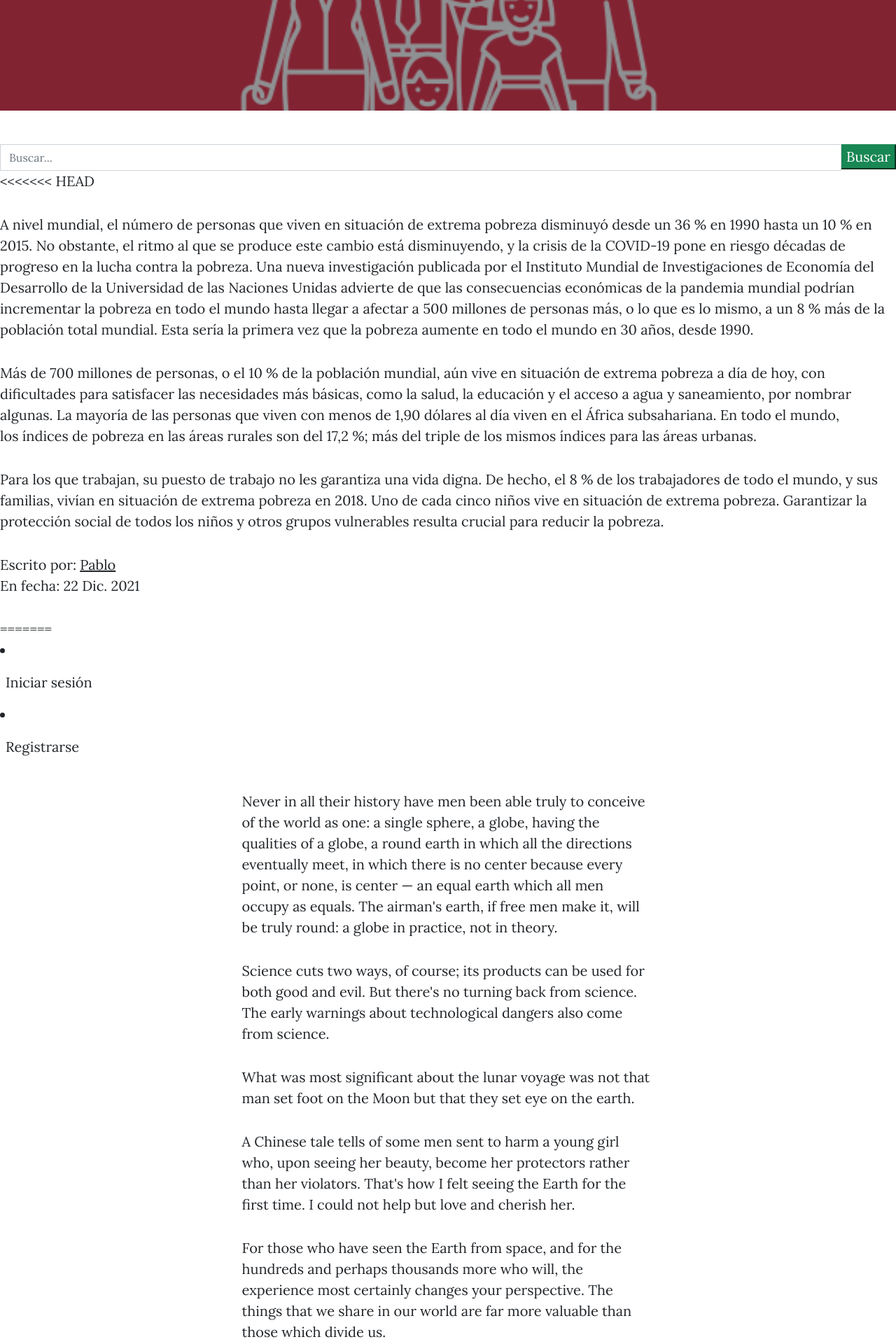
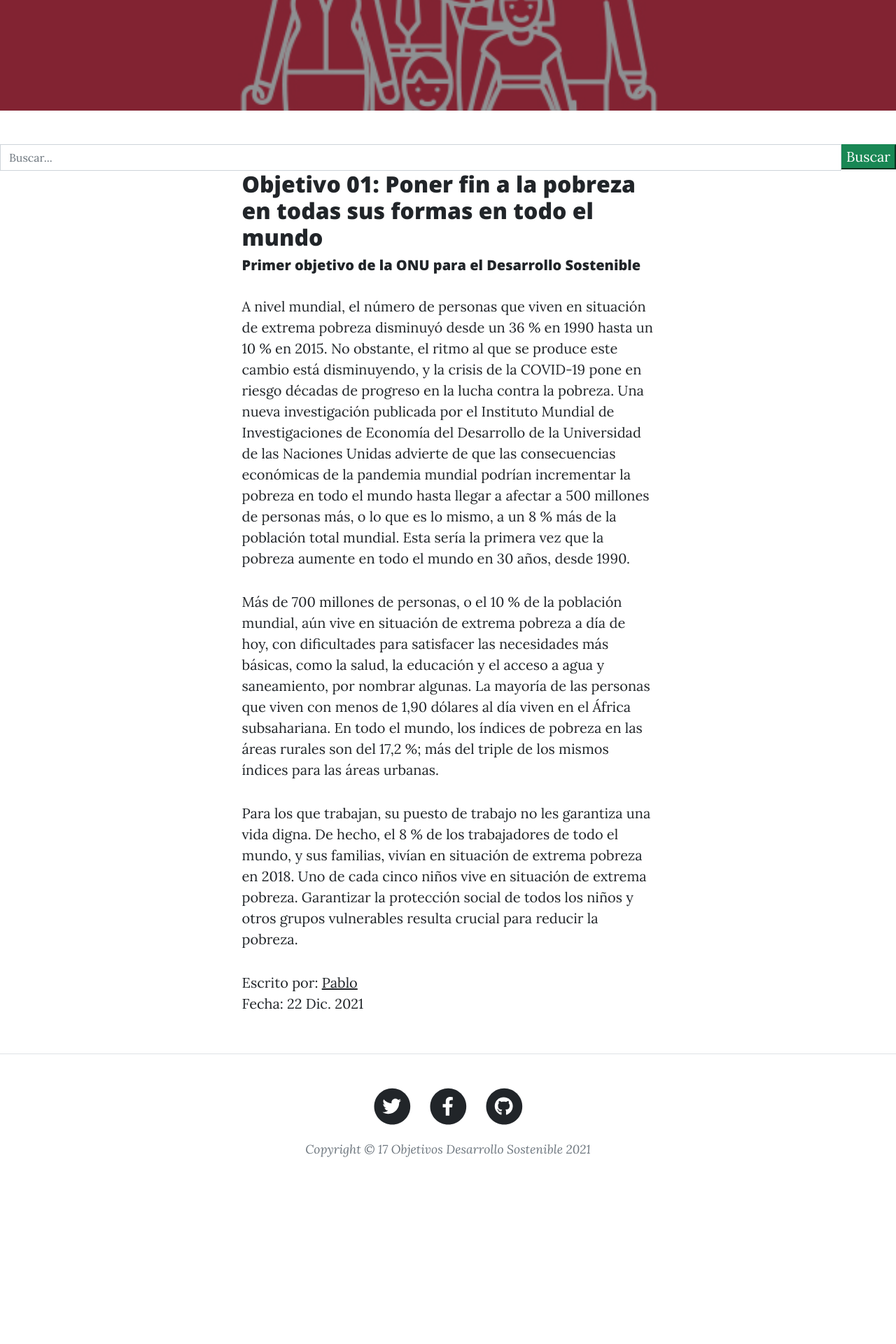
Before and after one commit to pablomercado90/blog_nuevo, a Django app: a page that uses blogpueba/templates/post.html in a window 1280 px wide. Shown: the part 410-2330 px from the top of the page at 70% size. After the commit the page ends 2063 px from the top, so only its background shows below. Run offline with Django 4.2, Linux system fonts and the light colour scheme; data comes from the database, SQL or seed files in the repository; some libraries are stand-ins or nearby versions.

Commit message:
vista post okok

```diff
--- a/blogpueba/templates/post.html
+++ b/blogpueba/templates/post.html
@@ -18,65 +18,27 @@ Escrito por: {{ verposts.autor }}
 {% endblock titulo_secundario%}
 
 {% block contenido%}
-<<<<<<< HEAD
-
-{{verposts.contenido | safe }}
-
-<p class="post-meta">
-    Escrito por:
-    <a href="#!"> {{ verposts.autor }}</a>
-    <br>
-    En fecha: {{ verposts.fecha_publicacion}}
-</p>
-
-=======
-<!-- Navigation-->
-                {% if user.is_authenticated %}
-
-                <li class="nav-item"><a class="nav-link px-lg-2 py-2 py-lg-3" href="{% url 'blog:categorias' %}">Categorias {{ Post.titulo }}</a></li>
-
-                {% else %}
-
-                <li class="nav-item"><a class="nav-link px-lg-2 py-2 py-lg-3" href="{% url 'login:login' %}">Iniciar sesión</a></li>
-                <li class="nav-item"><a class="nav-link px-lg-2 py-2 py-lg-3" href="{% url 'blog:registre' %}">Registrarse</a></li>
-
-                {% endif %}
-
-            </ul>
-        </div>
-    </div>
-</nav>
-
- <!-- Post Content-->
- <article class="mb-4">
+<article class="mb-4">
     <div class="container px-4 px-lg-5">
         <div class="row gx-4 gx-lg-5 justify-content-center">
             <div class="col-md-10 col-lg-8 col-xl-7">
-                <p>Never in all their history have men been able truly to conceive of the world as one: a single sphere, a globe, having the qualities of a globe, a round earth in which all the directions eventually meet, in which there is no center because every point, or none, is center — an equal earth which all men occupy as equals. The airman's earth, if free men make it, will be truly round: a globe in practice, not in theory.</p>
-                <p>Science cuts two ways, of course; its products can be used for both good and evil. But there's no turning back from science. The early warnings about technological dangers also come from science.</p>
-                <p>What was most significant about the lunar voyage was not that man set foot on the Moon but that they set eye on the earth.</p>
-                <p>A Chinese tale tells of some men sent to harm a young girl who, upon seeing her beauty, become her protectors rather than her violators. That's how I felt seeing the Earth for the first time. I could not help but love and cherish her.</p>
-                <p>For those who have seen the Earth from space, and for the hundreds and perhaps thousands more who will, the experience most certainly changes your perspective. The things that we share in our world are far more valuable than those which divide us.</p>
-                <h2 class="section-heading">The Final Frontier</h2>
-                <p>There can be no thought of finishing for ‘aiming for the stars.’ Both figuratively and literally, it is a task to occupy the generations. And no matter how much progress one makes, there is always the thrill of just beginning.</p>
-                <p>There can be no thought of finishing for ‘aiming for the stars.’ Both figuratively and literally, it is a task to occupy the generations. And no matter how much progress one makes, there is always the thrill of just beginning.</p>
-                <blockquote class="blockquote">The dreams of yesterday are the hopes of today and the reality of tomorrow. Science has not yet mastered prophecy. We predict too much for the next year and yet far too little for the next ten.</blockquote>
-                <p>Spaceflights cannot be stopped. This is not the work of any one man or even a group of men. It is a historical process which mankind is carrying out in accordance with the natural laws of human development.</p>
-                <h2 class="section-heading">Reaching for the Stars</h2>
-                <p>As we got further and further away, it [the Earth] diminished in size. Finally it shrank to the size of a marble, the most beautiful you can imagine. That beautiful, warm, living object looked so fragile, so delicate, that if you touched it with a finger it would crumble and fall apart. Seeing this has to change a man.</p>
-                <a href="#!"><img class="img-fluid" src="assets/img/post-sample-image.jpg" alt="..." /></a>
-                <span class="caption text-muted">To go places and do things that have never been done before – that’s what living is all about.</span>
-                <p>Space, the final frontier. These are the voyages of the Starship Enterprise. Its five-year mission: to explore strange new worlds, to seek out new life and new civilizations, to boldly go where no man has gone before.</p>
-                <p>As I stand out here in the wonders of the unknown at Hadley, I sort of realize there’s a fundamental truth to our nature, Man must explore, and this is exploration at its greatest.</p>
-                <p>
-                    Placeholder text by
-                    <a href="http://spaceipsum.com/">Space Ipsum</a>
-                    &middot; Images by
-                    <a href="https://www.flickr.com/photos/nasacommons/">NASA on The Commons</a>
-                </p>
+
+                <h2>{{verposts.titulo}}</h2>
+
+                <h5>{{verposts.descripcion}}</h5>
+
+
+                {{verposts.contenido | safe}}
+
+                    <p class="post-meta">
+                        Escrito por:
+                        <a href="#!"> {{ verposts.autor }} </a>
+                        <br>
+                         Fecha: {{ verposts.fecha_publicacion}}
+                    </p>
             </div>
         </div>
     </div>
 </article>
->>>>>>> 4de658f95d6eede9e5a29c3a870276861777c9d2
+
 {% endblock contenido%}
```
